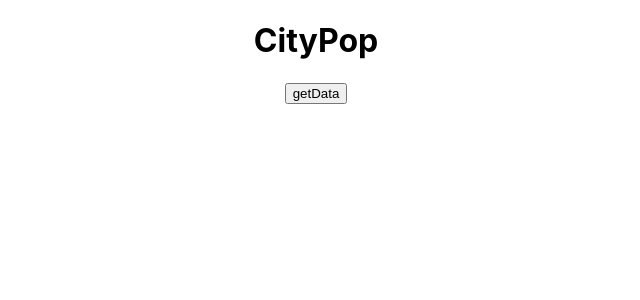
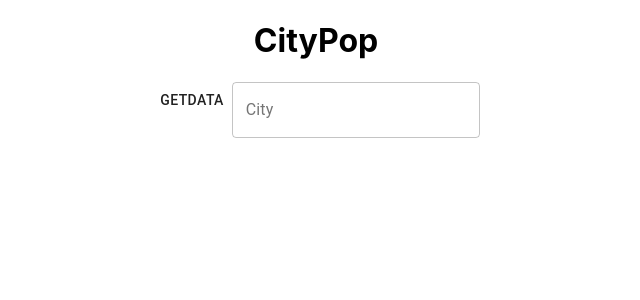
Before and after one commit to ousama123/CityPop, a React (Create React App) app: page / in a window 1280 px wide. Shown: the top 300 px of the page, without its empty margins (324-964 px from the left). Built offline with nearby package versions, Linux system fonts and the light colour scheme.

Commit message:
Added an if-statement to avoid no-data loading error

```diff
--- a/package.json
+++ b/package.json
@@ -3,6 +3,8 @@
   "version": "0.1.0",
   "private": true,
   "dependencies": {
+    "@material-ui/core": "^4.12.3",
+    "@material-ui/icons": "^4.11.2",
     "@testing-library/jest-dom": "^5.14.1",
     "@testing-library/react": "^11.2.7",
     "@testing-library/user-event": "^12.8.3",
--- a/src/App.js
+++ b/src/App.js
@@ -5,6 +5,7 @@ class App extends react.Component {
   render() {
     return (
       <div className="App">
+         <h1>CityPop</h1>
         <FetchGeoAPI></FetchGeoAPI>
       </div>
     );
--- /dev/null
+++ b/src/geoAPI/ButtonAPI.js
@@ -0,0 +1,14 @@
+import React from 'react'
+import Button from "@material-ui/core/Button";
+import SearchIcon from '@material-ui/icons/Search';
+
+
+function ButtonAPI() {
+    return (
+        <div>
+            <Button icon="SearchIcon">getData</Button>
+        </div>
+    )
+}
+
+export default ButtonAPI
--- a/src/geoAPI/FetchGeoAPI.css
+++ b/src/geoAPI/FetchGeoAPI.css
@@ -0,0 +1,5 @@
+.container {
+  display: grid;
+  width: 50%;
+  height: 50%;
+}
--- /dev/null
+++ b/src/geoAPI/TextFieldAPI.js
@@ -0,0 +1,8 @@
+import React from "react";
+import TextField from "@material-ui/core/TextField";
+
+function TextFieldAPI() {
+  return <TextField id="outlined-basic" label="City" variant="outlined" />;
+}
+
+export default TextFieldAPI;
--- a/src/geoAPI/fetchGeoAPI.js
+++ b/src/geoAPI/fetchGeoAPI.js
@@ -1,10 +1,15 @@
 import react, { useState, useEffect } from "react";
+import TextFieldAPI from "./TextFieldAPI";
+import ButtonAPI from "./ButtonAPI";
+import Card from "@material-ui/core/Card";
+import Button from "@material-ui/core/Button";
+import SearchIcon from "@material-ui/icons/Search";
 
-const url =
-  "http://api.geonames.org/searchJSON?q=london&maxRows=10&style=LONG&lang=es&username=weknowit";
+const url = "http://api.geonames.org/searchJSON?username=weknowit";
 
 function FetchGeoAPI() {
   const [data, setData] = useState([]);
+
   const getData = () => {
     fetch(url)
       .then((response) => response.json())
@@ -25,10 +30,16 @@ function FetchGeoAPI() {
 
   return (
     <div>
-      <h1>CityPop</h1>
-      <button onClick={getData}>getData</button>
-      <br />
-       <pre>{JSON.stringify(data.geonames, null, 2)}</pre>
+      <Button onClick={getData}>getData</Button>
+      <TextFieldAPI></TextFieldAPI>
+      {data?.geonames?.map((geo) => {
+        return (
+          <div>
+            <h5>{geo.name}</h5>
+            <h5>{geo.population}</h5>
+          </div>
+        );
+      })}
     </div>
   );
 }
```
Also changed, not shown: 1 other file (tests, documents, lock files or other folders).
